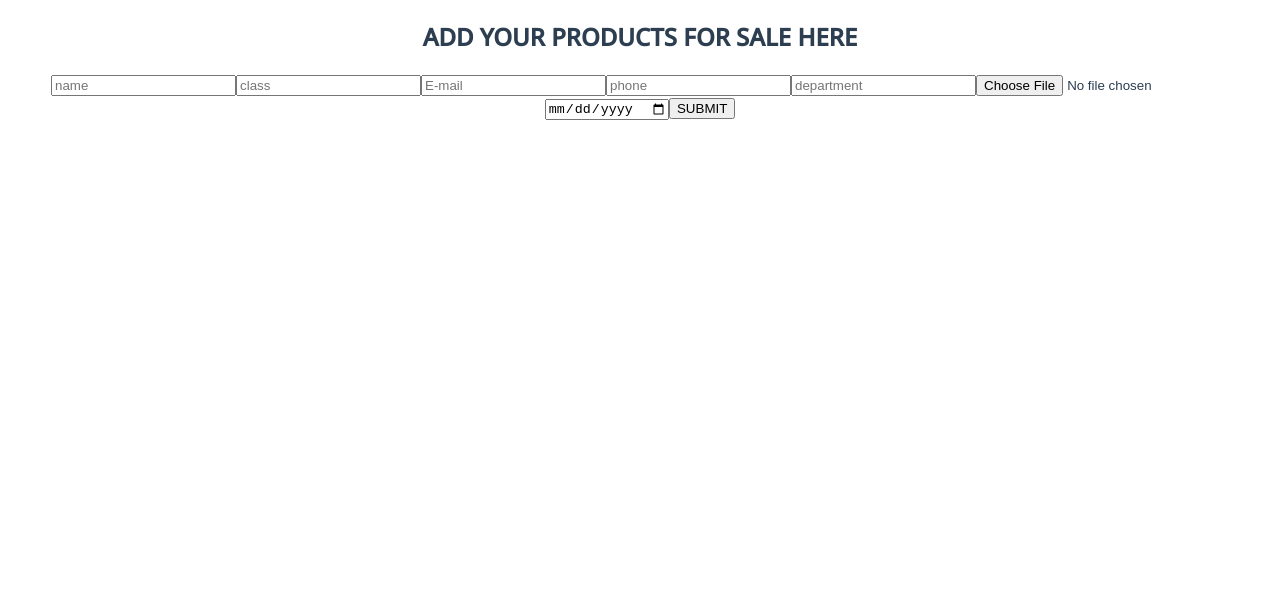
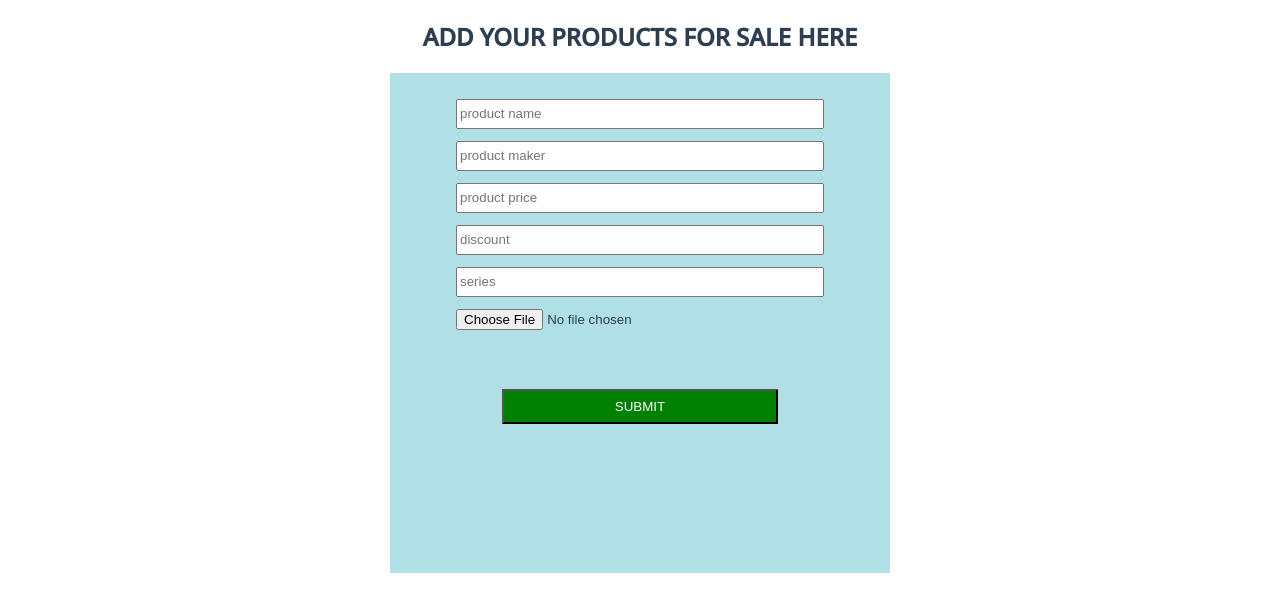
Before and after one commit to olatunji-20/sports, a Vue app: page /add-product in a window 1280 px wide. Shown: the top 612 px of the page. Built offline with nearby package versions, Linux system fonts and the light colour scheme.

Commit message:
add product for sellers

```diff
--- a/src/views/Product.vue
+++ b/src/views/Product.vue
@@ -3,18 +3,17 @@
     <h2>ADD YOUR PRODUCTS FOR SALE HERE</h2>
     <div class="main">
       <form @submit.prevent="test" enctype="multipart/form-data">
-        <input type="text" placeholder="name" v-model="name" />
-        <input type="text" placeholder="class" v-model="form" />
-        <input type="email" placeholder="E-mail" v-model="email" />
-        <input type="tel" placeholder="phone" v-model="phone" />
-        <input type="text" placeholder="department" v-model="department" />
+        <input type="text" placeholder="product name" v-model="productName" /><br />
+        <input type="text" placeholder="product maker" v-model="maker" /><br />
+        <input type="number" placeholder="product price" v-model="productPrice" /><br />
+        <input type="number" placeholder="discount" v-model="discount" /><br />
+        <input type="text" placeholder="series" v-model="series" /><br />
         <input
           type="file"
           name="img"
           ref="picture"
           v-on:change="fileSelected"
-        />
-        <input type="date" placeholder="date of birth" v-model="dob" />
+        /><br /><br /><br />
         <button>SUBMIT</button>
       </form>
     </div>
@@ -25,11 +24,36 @@
 export default {
   name: "Product",
   data() {
-        return {}
-    }
-}
+    return {
+        productName: "",
+        maker: "",
+        productPrice: "",
+        discount: "",
+        series: "",
+        selectedImage: ""
+    };
+  },
+  methods: {}
+};
 </script>
 
 <style scoped>
-
+.main {
+    width: 500px;
+    height: 500px;
+    padding: 20px;
+    background: powderblue;
+    margin: 0px auto;
+}
+input {
+    width: 80%;
+    height: 30px;
+    margin: 6px auto;
+}
+button {
+    width: 60%;
+    height: 35px;
+    background: green;
+    color: white;
+}
 </style>
```
Lines whose indentation alone changed are shown as unchanged.
